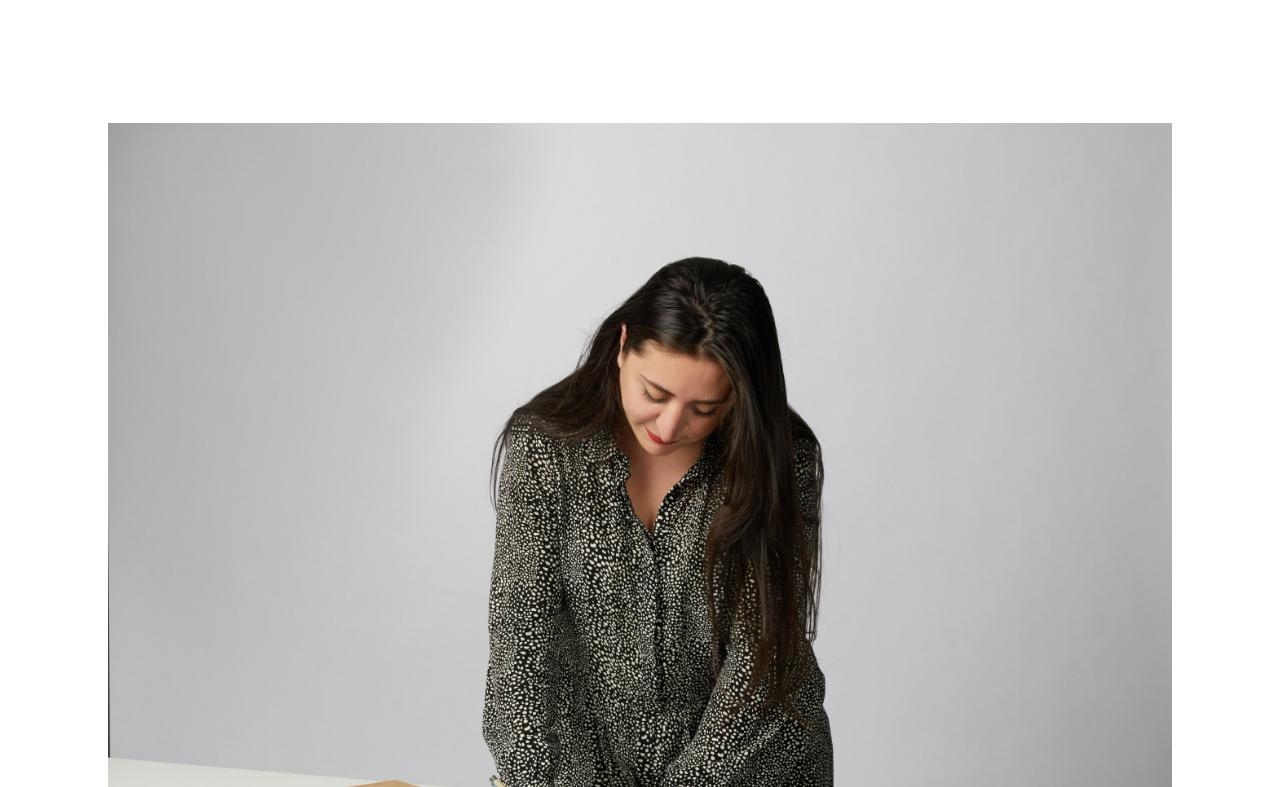
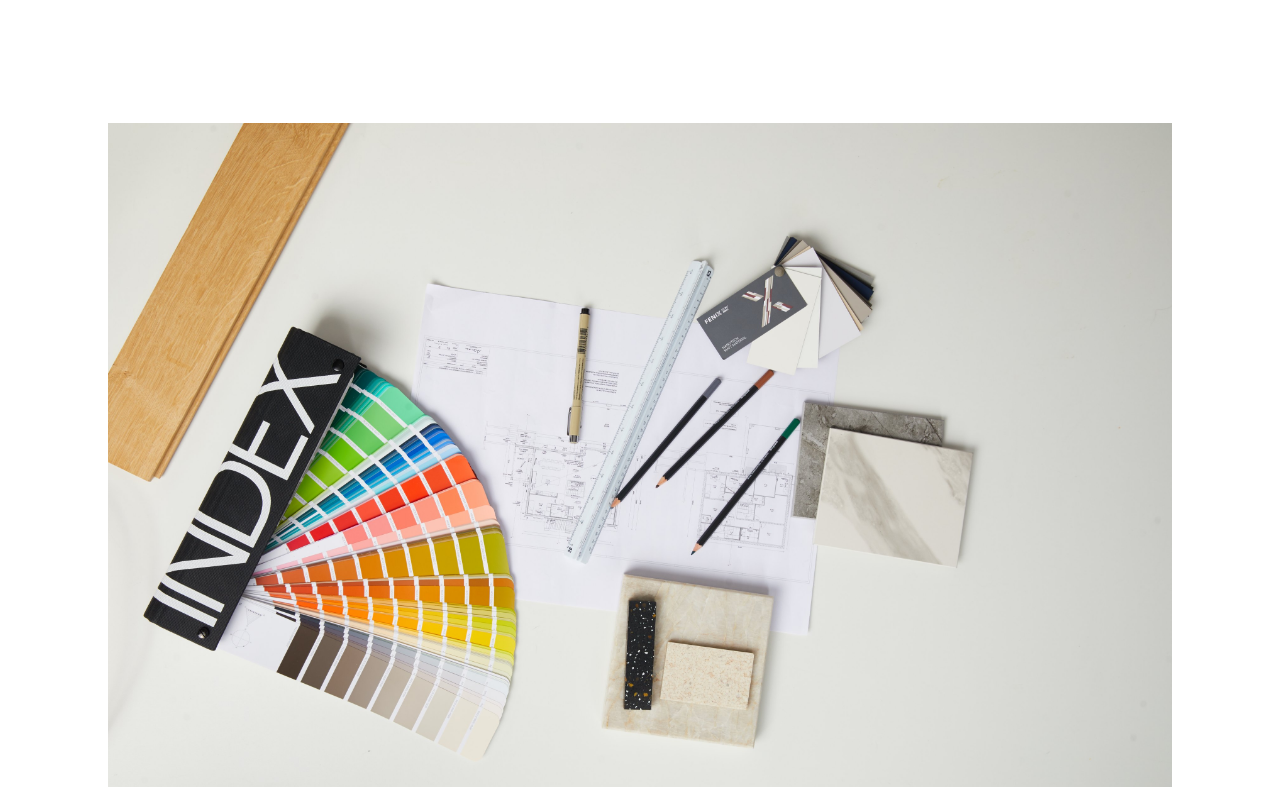
Before and after one commit to rinskinen/designl, a React (Create React App) app: page / in a window 1280 px wide. Shown: the part 2133-2920 px from the top of the page. Built offline with nearby package versions, Linux system fonts and the light colour scheme.

Commit message:
Add image. Change images.

```diff
--- a/src/components/pages/Contact.tsx
+++ b/src/components/pages/Contact.tsx
@@ -1,35 +1,5 @@
 import React from 'react';
 import styled from 'styled-components';
-import image from '../../images/LatvalahtiDima93.jpg';
-
-const StyledContent = styled.div`
-  display: flex;
-
-  @media (min-width: 320px) {
-    flex-direction: column;
-  }
-
-  @media (min-width: 1200px) {
-    flex-direction: row;
-  }
-`;
-
-const StyledImage = styled.img`
-  align-self: center;
-  display: grid;
-  align-content: center;
-  justify-content: center;
-
-  @media (min-width: 320px) {
-    padding-right: 20px;
-    margin-bottom: 20px;
-  }
-
-  @media (min-width: 1200px) {
-    padding-right: 50px;
-    margin-bottom: 50px;
-  }
-`;
 
 const ContactStyled = styled.div`
   display: grid;
@@ -79,15 +49,13 @@ const StyledLink = styled.a`
 
 export const Contact = () => {
   return (
-    <StyledContent>
-      <StyledImage src={image} alt="Kuva työvälineistä" width="50%" />
     <ContactStyled>
       <StyledCard>
         <StyledLabel>Ota yhteyttä</StyledLabel>
         <StyledLine />
         <p>
-            Ota yhteyttä ja jutellaan lisää toiveistasi! Minuun voi
-            olla yhteydessä{' '}
+          Ota yhteyttä ja jutellaan lisää toiveistasi! Minuun voi olla
+          yhteydessä{' '}
           <StyledLink href="mailto: interior@designlatvalahti.fi ">
             sähköpostitse
           </StyledLink>
@@ -100,6 +68,5 @@ export const Contact = () => {
         </p>
       </StyledCard>
     </ContactStyled>
-    </StyledContent>
   );
 };
--- a/src/components/pages/Home.tsx
+++ b/src/components/pages/Home.tsx
@@ -4,7 +4,7 @@ import styled from 'styled-components';
 import sensu1 from '../../images/TaloSensu2.jpg';
 import sensu2 from '../../images/TaloSensu10.jpg';
 import sensu3 from '../../images/TaloSensu11.jpg';
-import image1 from '../../images/LatvalahtiDima2.jpg';
+import image from '../../images/LatvalahtiDima93.jpg';
 
 const StyledHomeDiv = styled.div`
   display: grid;
@@ -54,7 +54,11 @@ export const Home = () => {
         <StyledImage src={sensu3} alt="Talo Sensu" width="50%" />
       </StyledImageRow>
       <Banner text="Sisustussuunnittelua yksityiskoteihin ja julkitiloihin." />
-      <StyledImage src={image1} alt="Dima Latvalahti" width="100%" />
+      <StyledImage
+        src={image}
+        alt="Kuva työvälineistä"
+        width="100%"
+      />
     </StyledHomeDiv>
   );
 };
```
Also changed, not shown: src/images/LatvalahtiDima28.jpg (added). Lines whose indentation alone changed are shown as unchanged.
